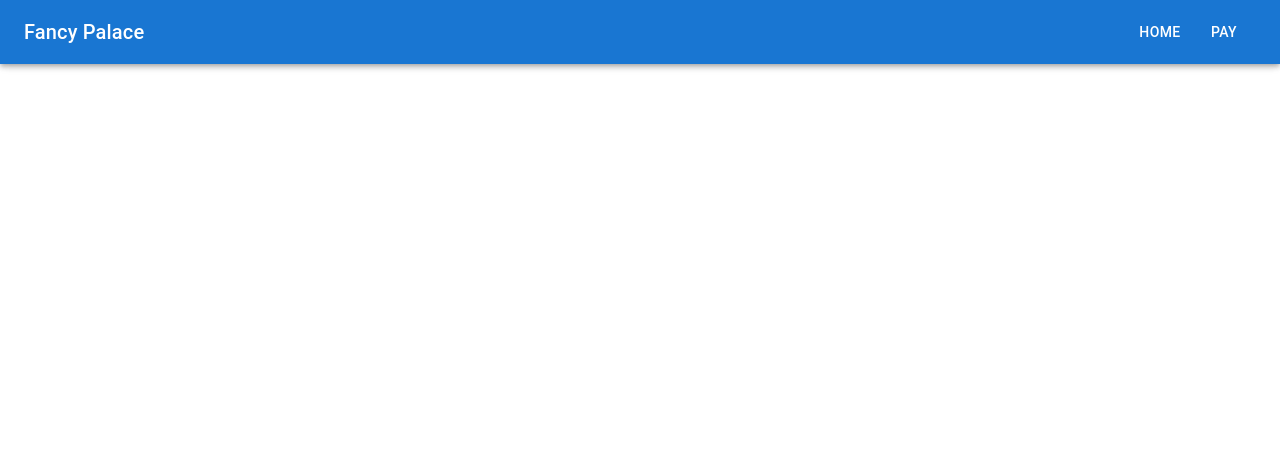
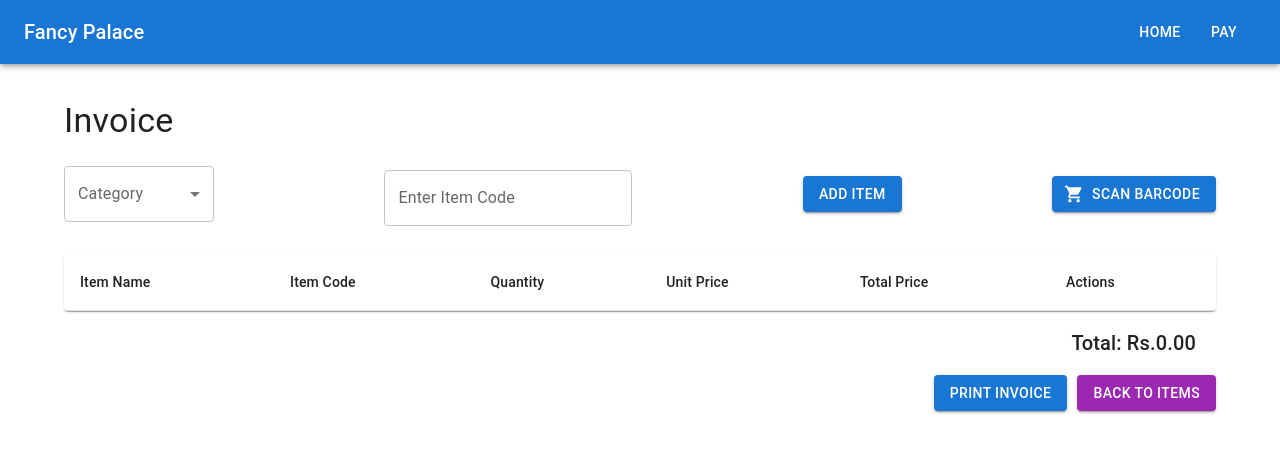
Before and after one commit to shakeeb2001/Inventory_Management_System, a React (Create React App) app: page /pay in a window 1280 px wide. Shown: the top 452 px of the page. Built offline with nearby package versions, Linux system fonts and the light colour scheme.

Commit message:
commit_push

```diff
--- a/src/App.js
+++ b/src/App.js
@@ -12,6 +12,7 @@ import Fan from './pages/Electrics/fans/fans'
 import Blender from './pages/Electrics/blender/blenders'
 import SoundSystems from './pages/Electrics/soundSystem/soundSystem'
 import Torch from './pages/Electrics/Torch/torchs'
+import Pay from './pages/pay'
 
 import LoginForm from './pages/login';
 import { ThemeProvider, createTheme } from '@mui/material/styles';
@@ -51,6 +52,7 @@ const AppContent = () => {
          <Route path="/ceramic" element={<Ceremic />} />
          <Route path="/plastic-metal" element={<PlasticMetal />} />
          <Route path="/electric/torchs" element={<Torch />} />
+         <Route path="/pay" element={<Pay />} />
       </Routes>
     </>
   );
--- a/src/pages/pay.jsx
+++ b/src/pages/pay.jsx
@@ -0,0 +1,281 @@
+import React, { useState, useRef, useCallback, useEffect } from 'react';
+import {
+  Container,
+  Table,
+  TableBody,
+  TableCell,
+  TableContainer,
+  TableHead,
+  TableRow,
+  Paper,
+  Typography,
+  Box,
+  Button,
+  TextField,
+  IconButton,
+  Select,
+  MenuItem,
+  FormControl,
+  InputLabel
+} from '@mui/material';
+import { Add, Remove, ShoppingCart } from '@mui/icons-material';
+import { useLocation, useNavigate } from 'react-router-dom';
+import axios from 'axios';
+import Webcam from 'react-webcam';
+import Quagga from 'quagga';
+
+const Pay = () => {
+  const location = useLocation();
+  const navigate = useNavigate();
+  const [cart, setCart] = useState(location.state?.cart || []);
+  const [scanning, setScanning] = useState(false);
+  const [searchQuery, setSearchQuery] = useState('');
+  const [items, setItems] = useState([]);
+  const [selectedCategory, setSelectedCategory] = useState('');
+  const webcamRef = useRef(null);
+
+  const categories = {
+    blenders: 'https://fancy-palace-backend.vercel.app/api/blender',
+    fans: 'https://fancy-palace-backend.vercel.app/api/fan',
+    gascooker: 'https://fancy-palace-backend.vercel.app/api/gascooker',
+    heaterjug: 'https://fancy-palace-backend.vercel.app/api/heaterjug',
+    iron: 'https://fancy-palace-backend.vercel.app/iron',
+    ricecooker: 'https://fancy-palace-backend.vercel.app/ricecooker',
+    soundsystem: 'https://fancy-palace-backend.vercel.app/soundsystem',
+    torch: 'https://fancy-palace-backend.vercel.app/torch',
+    'plastic-metal': 'https://fancy-palace-backend.vercel.app/plastic-metal'
+  };
+
+  useEffect(() => {
+    fetchItems();
+  }, [selectedCategory]);
+
+  const fetchItems = async () => {
+    if (selectedCategory) {
+      try {
+        const response = await axios.get(categories[selectedCategory]);
+        setItems(response.data);
+      } catch (error) {
+        console.error('Error fetching items:', error);
+      }
+    }
+  };
+
+  const handleStartScanning = () => {
+    setScanning(true);
+  };
+
+  const handleBarcodeDetected = useCallback((result) => {
+    const detectedCode = result.codeResult.code;
+    const item = items.find(item => item.code === detectedCode);
+    if (item) {
+      handleAddToCart(item);
+    }
+    setScanning(false);
+    Quagga.stop();
+  }, [items]);
+
+  useEffect(() => {
+    if (scanning) {
+      Quagga.init({
+        inputStream: {
+          type: 'LiveStream',
+          constraints: {
+            facingMode: 'environment'
+          },
+          target: webcamRef.current.video
+        },
+        decoder: {
+          readers: ['code_128_reader', 'ean_reader', 'ean_8_reader', 'code_39_reader', 'code_39_vin_reader', 'codabar_reader', 'upc_reader', 'upc_e_reader', 'i2of5_reader']
+        }
+      }, (err) => {
+        if (err) {
+          console.error(err);
+          return;
+        }
+        Quagga.start();
+      });
+
+      Quagga.onDetected(handleBarcodeDetected);
+
+      return () => {
+        Quagga.offDetected(handleBarcodeDetected);
+        Quagga.stop();
+      };
+    }
+  }, [scanning, handleBarcodeDetected]);
+
+  const handleAddToCart = (item) => {
+    setCart(prevCart => {
+      const existingItem = prevCart.find(cartItem => cartItem.code === item.code);
+      if (existingItem) {
+        return prevCart.map(cartItem =>
+          cartItem.code === item.code
+            ? { ...cartItem, quantity: cartItem.quantity + 1 }
+            : cartItem
+        );
+      } else {
+        return [...prevCart, { ...item, quantity: 1 }];
+      }
+    });
+    handleDecreaseQuantity(item.code, 1);
+  };
+
+  const handleDecreaseQuantity = async (code, quantity) => {
+    try {
+      await axios.patch(`https://fancy-palace-backend.vercel.app/api/decrease-quantity/${code}`, { quantity });
+    } catch (error) {
+      console.error('Error decreasing quantity:', error);
+    }
+  };
+
+  const handleSearchChange = (e) => {
+    setSearchQuery(e.target.value);
+  };
+
+  const handleCategoryChange = (e) => {
+    setSelectedCategory(e.target.value);
+    setItems([]); // Clear items when category changes
+  };
+
+  const handleAddItemByCode = () => {
+    const item = items.find(item => item.code === searchQuery);
+    if (item) {
+      handleAddToCart(item);
+      setSearchQuery('');
+    }
+  };
+
+  const handleRemoveFromCart = (code) => {
+    setCart(prevCart => {
+      const itemToRemove = prevCart.find(cartItem => cartItem.code === code);
+      if (itemToRemove.quantity > 1) {
+        return prevCart.map(cartItem =>
+          cartItem.code === code
+            ? { ...cartItem, quantity: cartItem.quantity - 1 }
+            : cartItem
+        );
+      } else {
+        return prevCart.filter(cartItem => cartItem.code !== code);
+      }
+    });
+    handleDecreaseQuantity(code, -1);
+  };
+
+  const calculateTotal = () => {
+    return cart.reduce((total, item) => total + item.sellingPrice * item.quantity, 0);
+  };
+
+  const handlePrintInvoice = () => {
+    window.print();
+  };
+
+  const handleBackToItems = () => {
+    navigate('/');
+  };
+
+  return (
+    <Container style={{ marginTop: '100px' }}>
+      <Typography variant="h4" gutterBottom>
+        Invoice
+      </Typography>
+      <Box display="flex" justifyContent="space-between" alignItems="center" marginBottom={2}>
+        <FormControl variant="outlined" style={{ minWidth: 150, marginRight: 20 }}>
+          <InputLabel>Category</InputLabel>
+          <Select
+            value={selectedCategory}
+            onChange={handleCategoryChange}
+            label="Category"
+          >
+            {Object.keys(categories).map(category => (
+              <MenuItem key={category} value={category}>
+                {category.charAt(0).toUpperCase() + category.slice(1)}
+              </MenuItem>
+            ))}
+          </Select>
+        </FormControl>
+        <TextField
+          margin="normal"
+          label="Enter Item Code"
+          type="text"
+          value={searchQuery}
+          onChange={handleSearchChange}
+          style={{ marginRight: 20 }}
+        />
+        <Button variant="contained" color="primary" onClick={handleAddItemByCode}>
+          Add Item
+        </Button>
+        <Button variant="contained" color="primary" onClick={handleStartScanning} startIcon={<ShoppingCart />}>
+          Scan Barcode
+        </Button>
+      </Box>
+      {scanning && (
+        <div style={{ position: 'relative', width: '100%', height: '400px' }}>
+          <Webcam
+            ref={webcamRef}
+            audio={false}
+            screenshotFormat="image/jpeg"
+            width="100%"
+            height="100%"
+          />
+          <div style={{
+            position: 'absolute',
+            top: '50%',
+            left: 0,
+            right: 0,
+            height: '2px',
+            backgroundColor: 'red'
+          }} />
+        </div>
+      )}
+      <TableContainer component={Paper} style={{ marginTop: 20 }}>
+        <Table>
+          <TableHead>
+            <TableRow>
+              <TableCell>Item Name</TableCell>
+              <TableCell>Item Code</TableCell>
+              <TableCell>Quantity</TableCell>
+              <TableCell>Unit Price</TableCell>
+              <TableCell>Total Price</TableCell>
+              <TableCell>Actions</TableCell>
+            </TableRow>
+          </TableHead>
+          <TableBody>
+            {cart.map((cartItem, index) => (
+              <TableRow key={index}>
+                <TableCell>{cartItem.name}</TableCell>
+                <TableCell>{cartItem.code}</TableCell>
+                <TableCell>{cartItem.quantity}</TableCell>
+                <TableCell>{cartItem.sellingPrice}</TableCell>
+                <TableCell>{cartItem.sellingPrice * cartItem.quantity}</TableCell>
+                <TableCell>
+                  <IconButton
+                    color="secondary"
+                    onClick={() => handleRemoveFromCart(cartItem.code)}
+                  >
+                    <Remove />
+                  </IconButton>
+                </TableCell>
+              </TableRow>
+            ))}
+          </TableBody>
+        </Table>
+      </TableContainer>
+      <Box display="flex" justifyContent="flex-end" marginTop={2}>
+        <Typography variant="h6" style={{ marginRight: 20 }}>
+          Total: Rs.{calculateTotal()}.00
+        </Typography>
+      </Box>
+      <Box display="flex" justifyContent="flex-end" marginTop={2}>
+        <Button variant="contained" color="primary" onClick={handlePrintInvoice}>
+          Print Invoice
+        </Button>
+        <Button variant="contained" color="secondary" onClick={handleBackToItems} style={{ marginLeft: 10 }}>
+          Back to Items
+        </Button>
+      </Box>
+    </Container>
+  );
+};
+
+export default Pay;
```
